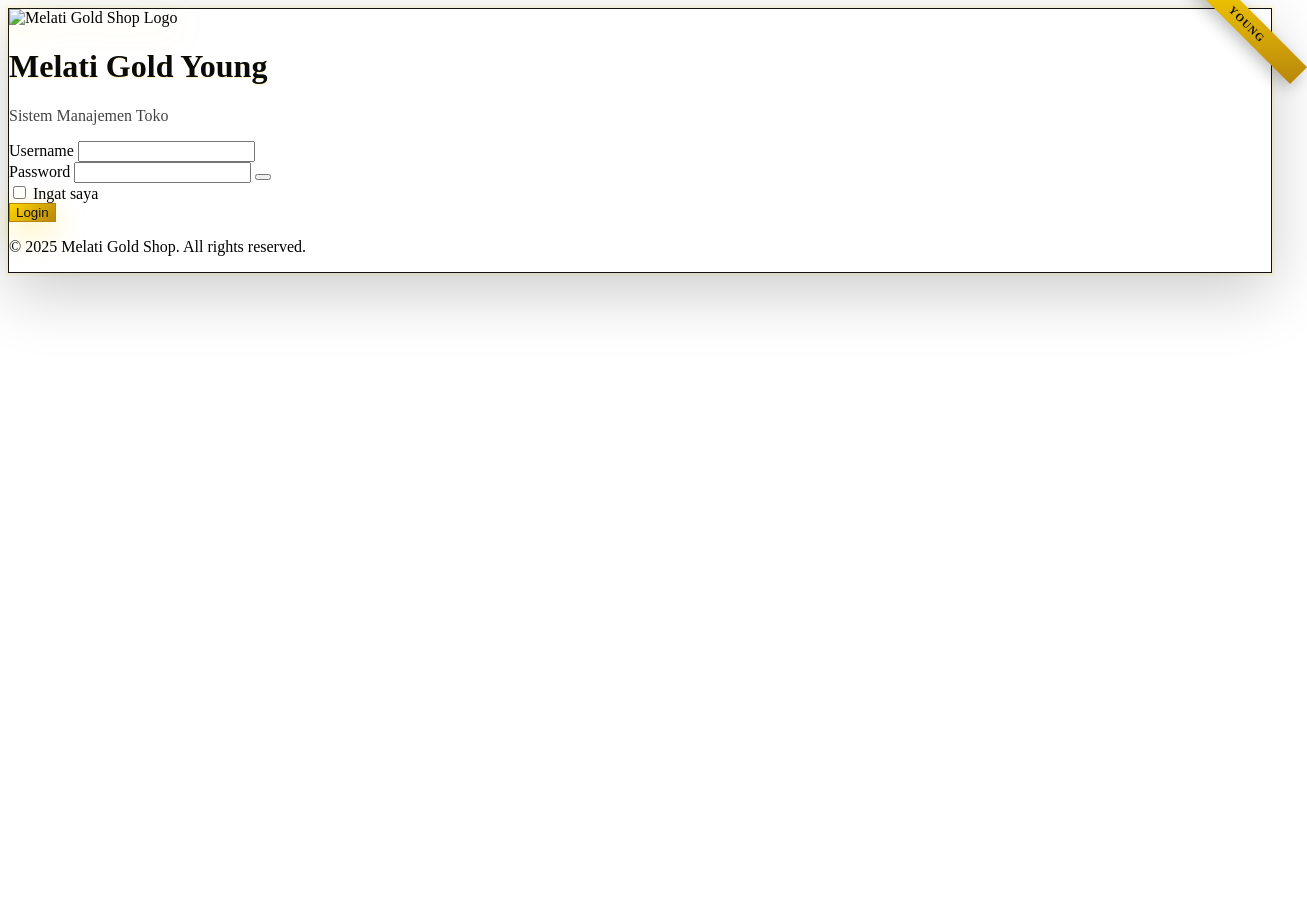
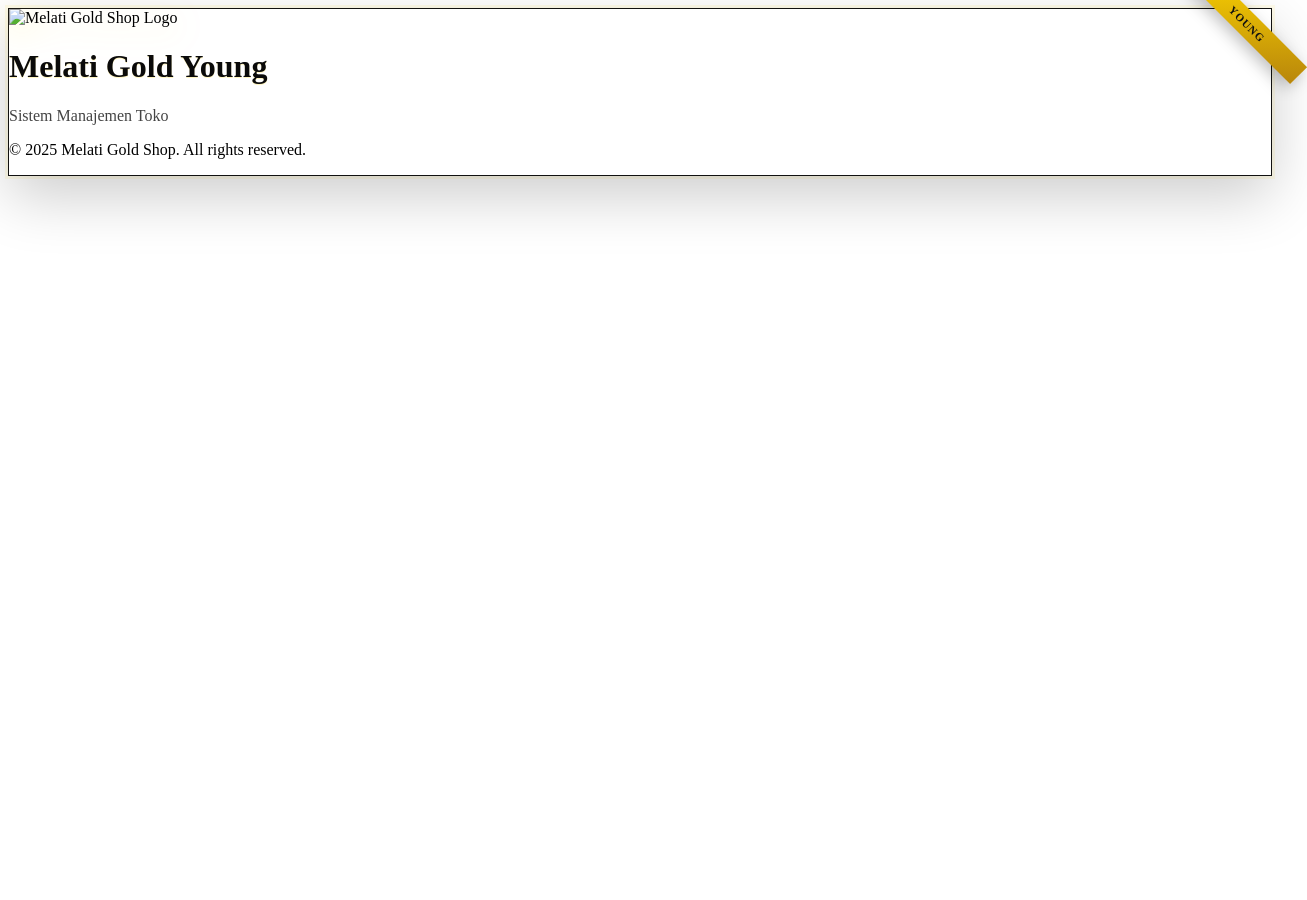

migrasi site

--- a/css/login-young.css
+++ b/css/login-young.css
@@ -5,9 +5,10 @@
   --young-secondary: #b8860b; /* Dark goldenrod */
   --young-black: #0a0a0a;
   --young-white: #ffffff;
-  --young-bg: radial-gradient(1000px 600px at 80% -100px, rgba(255, 215, 0, 0.25), transparent 70%),
-               radial-gradient(800px 500px at -10% 120%, rgba(255, 193, 7, 0.18), transparent 70%),
-               linear-gradient(135deg, #000000 0%, #0d0d0d 60%, #111111 100%);
+  --young-bg:
+    radial-gradient(1000px 600px at 80% -100px, rgba(255, 215, 0, 0.25), transparent 70%),
+    radial-gradient(800px 500px at -10% 120%, rgba(255, 193, 7, 0.18), transparent 70%),
+    linear-gradient(135deg, #000000 0%, #0d0d0d 60%, #111111 100%);
 }
 
 /* Body theme hook so we don't affect other pages */
@@ -18,7 +19,8 @@
 
 /* Add a subtle grid/watermark to differentiate visually */
 .theme-young .login-background .overlay {
-  background: linear-gradient(rgba(0, 0, 0, 0.35), rgba(0, 0, 0, 0.6)),
+  background:
+    linear-gradient(rgba(0, 0, 0, 0.35), rgba(0, 0, 0, 0.6)),
     repeating-linear-gradient(
       0deg,
       rgba(255, 215, 0, 0.05) 0px,
@@ -46,7 +48,7 @@
   font-weight: 700;
   letter-spacing: 1px;
   padding: 6px 50px;
-  box-shadow: 0 6px 16px rgba(0,0,0,0.25);
+  box-shadow: 0 6px 16px rgba(0, 0, 0, 0.25);
   text-transform: uppercase;
   font-size: 11px;
   z-index: 2;
@@ -78,7 +80,6 @@
   color: #111 !important; /* black text on gold */
   border: 1px solid var(--young-secondary);
   box-shadow: 0 10px 30px rgba(255, 215, 0, 0.35);
-
 }
 .theme-young .login-button:hover {
   transform: translateY(-2px);
@@ -107,10 +108,64 @@
   background: var(--young-white) !important;
   backdrop-filter: none;
   border: 1px solid #111;
-  box-shadow: 0 20px 60px rgba(0, 0, 0, 0.2), 0 0 0 3px rgba(255, 215, 0, 0.08);
+  box-shadow:
+    0 20px 60px rgba(0, 0, 0, 0.2),
+    0 0 0 3px rgba(255, 215, 0, 0.08);
 }
 
 /* Logo halo to make it pop differently */
 .theme-young .logo-container .logo {
   filter: drop-shadow(0 6px 16px rgba(255, 215, 0, 0.25)) saturate(1.05);
+}
+
+/* Migration notice styles and hide original login form */
+.theme-young .login-form-container {
+  display: none; /* Sembunyikan form login di versi yang sudah bermigrasi */
+}
+
+.theme-young .migration-notice {
+  background: linear-gradient(180deg, rgba(255, 245, 225, 0.95), #fff);
+  border: 1px solid rgba(170, 130, 0, 0.12);
+  padding: 22px 24px;
+  margin: 14px 18px 6px 18px;
+  border-radius: 10px;
+  text-align: center;
+  box-shadow: 0 8px 28px rgba(0, 0, 0, 0.08);
+}
+.theme-young .migration-notice h2 {
+  margin: 0 0 6px 0;
+  color: var(--young-black);
+  font-size: 1.1rem;
+}
+.theme-young .migration-notice p {
+  margin: 6px 0;
+  color: #444;
+  font-size: 0.95rem;
+}
+.theme-young .migration-notice .migration-actions {
+  margin-top: 12px;
+}
+.theme-young .migration-button {
+  display: inline-block;
+  background: linear-gradient(135deg, var(--young-primary), var(--young-secondary));
+  color: #111;
+  padding: 10px 16px;
+  border-radius: 8px;
+  text-decoration: none;
+  font-weight: 700;
+  box-shadow: 0 8px 20px rgba(255, 215, 0, 0.18);
+}
+.theme-young .migration-button:hover {
+  transform: translateY(-2px);
+}
+
+@media (max-width: 640px) {
+  .theme-young .migration-notice {
+    padding: 16px;
+    margin: 12px;
+  }
+  .theme-young .migration-button {
+    width: 100%;
+    box-sizing: border-box;
+  }
 }
